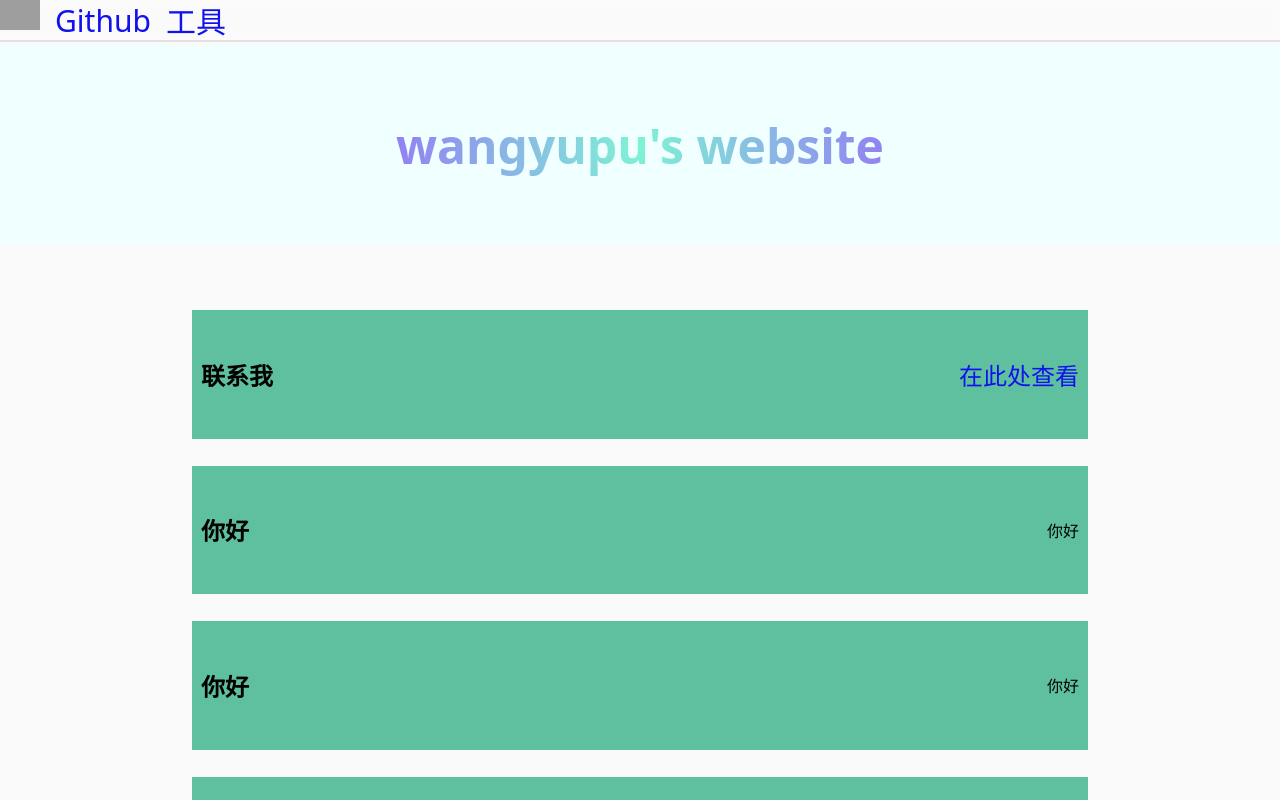
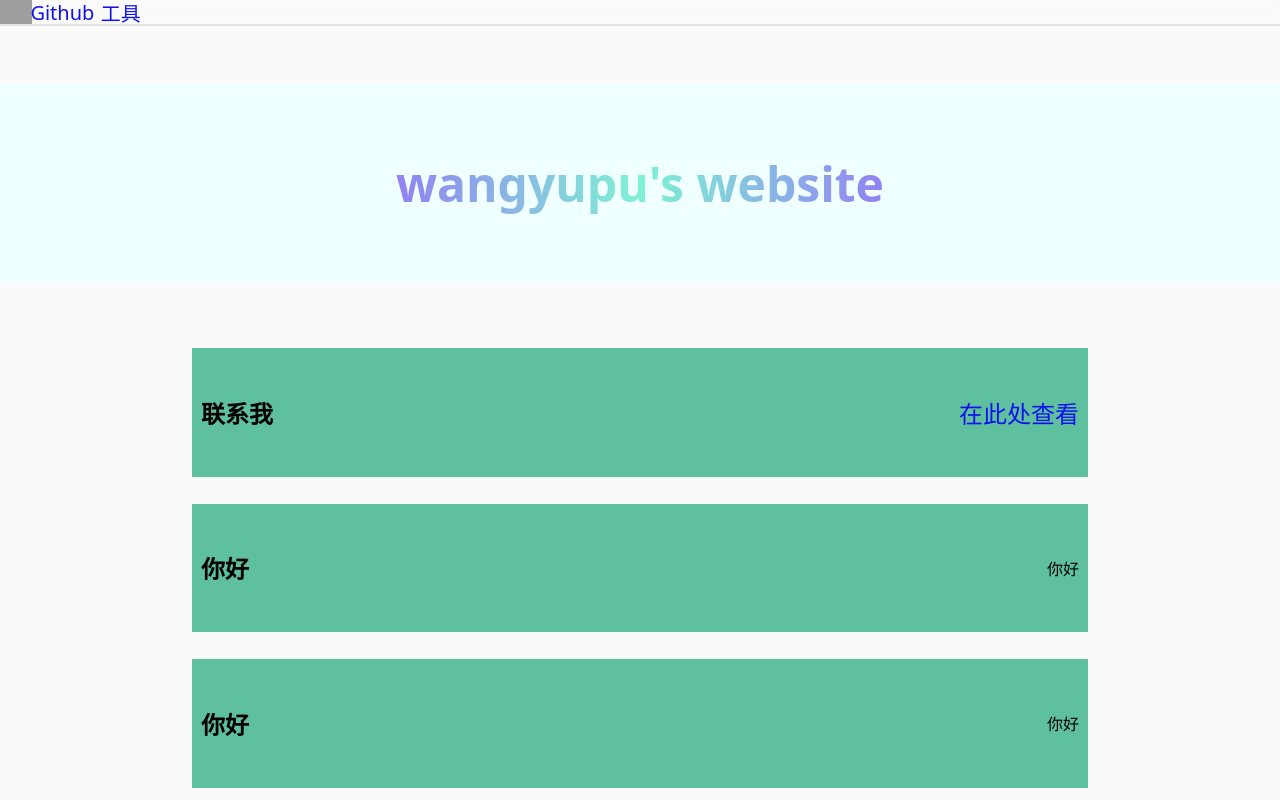
Before and after one commit to wang-yupu/wangyupu-website, a Vue app: page / in a window 1280 px wide. Shown: the top 800 px of the page. Built offline with nearby package versions, Linux system fonts and the light colour scheme; grey boxes are pictures that could not be loaded.

Commit message:
动态顶栏高度

```diff
--- a/src/App.vue
+++ b/src/App.vue
@@ -6,7 +6,7 @@ import wfooter from './components/wfooter.vue'
 
 <template>
 <el-container class="container">
-    <el-header height="40">
+    <el-header height="10vh">
         <el-affix :offset="0">
             <topbar></topbar>
         </el-affix>
--- a/src/components/topbar.vue
+++ b/src/components/topbar.vue
@@ -1,10 +1,17 @@
 <script setup>
+import {ref} from 'vue'
+function update_height(){
+    vp_height.value = window.innerHeight || document.documentElement.clientHeight || document.body.clientHeight;
+}
+window.addEventListener('resize', update_height);
+
+const vp_height = ref(window.innerHeight || document.documentElement.clientHeight || document.body.clientHeight);
 
 </script>
 
 <template>
-<div class="topbar" style="display: flex; align-items: center;  height: 40px;">
-    <router-link to="/" class="w_icon"><img src="/src/assets/icon.png" alt="WANGYUPU ICON" width="40px"></img></router-link>
+<div class="topbar" style="display: flex; align-items: center;  height: 3vh">
+    <router-link to="/" class="w_icon"><img src="/src/assets/icon.png" alt="WANGYUPU ICON" :height="vp_height*0.03"></img></router-link>
     <a href="https://github.com/wang-yupu" class="nocolor_link topbar_link">Github</a>
     <router-link to="/tools/" class="nocolor_link topbar_link">工具</router-link>
 </div>
@@ -16,11 +23,11 @@
     border-bottom: 2px solid rgb(226, 226, 226);
 }
 .w_icon {
-    height: 40px;
-    width:40px;
+    height: 3vh;
+    width:3vh;
 }
 .topbar_link {
-    font-size: 30px;
-    padding-left: 15px
+    font-size: 2.5vh;
+    padding-left: 0.5vw;
 }
 </style>
```
